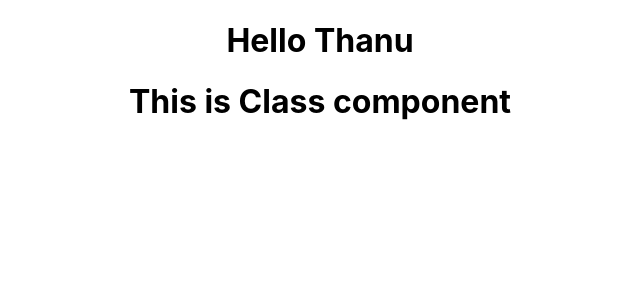
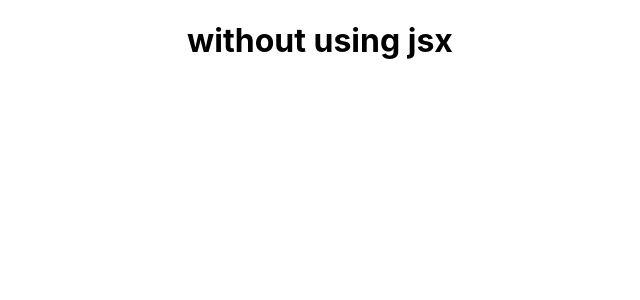
Before and after one commit to jsThanuja/React-JS, a React (Create React App) app in the folder project-react/: page / in a window 1280 px wide. Shown: the top 300 px of the page, without its empty margins (320-960 px from the left). Built offline with nearby package versions, Linux system fonts and the light colour scheme.

Commit message:
without using jsx code

```diff
--- a/project-react/src/App.js
+++ b/project-react/src/App.js
@@ -3,14 +3,15 @@ import logo from './logo.svg';
 import './App.css';
 import Greet from './components/Greet'
 import Welcome from './components/Welcome.js'
-
+import Hello from  './components/Hello'
 class App extends Component {
   render() {
     return (
       <div className="App">
-        <Greet/>
+     {/* <Greet /> */}
+     { /* <Welcome /> */}
+     <Hello />
 
-     <Welcome />
       </div>
     );
   }
--- /dev/null
+++ b/project-react/src/components/Hello.js
@@ -0,0 +1,15 @@
+import React from 'react'
+
+const Hello = ()=> {
+// using jsx
+  //return (
+    //  <div>
+      //    <h1>
+            //  Using JSX
+      //    </h1>
+   //   </div>
+   //
+   return React.createElement('div',null, React.createElement('h1',null,'without using jsx') )
+
+ }
+export default Hello
```
